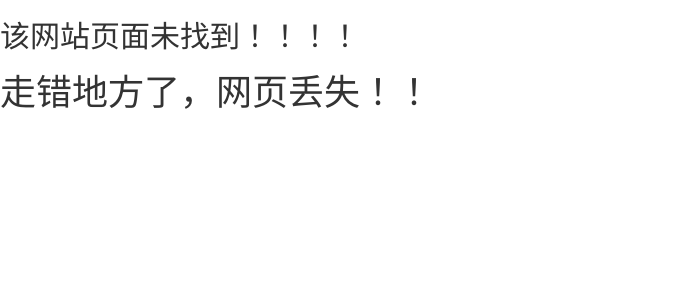
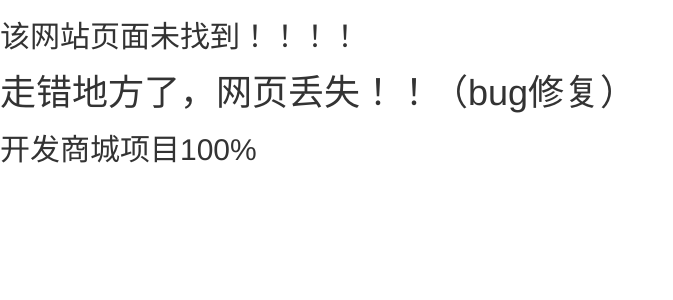
Before and after one commit to tangyongYF/cnlog, a Django app: template templates/not_found.html in a window 1280 px wide. Shown: the top 300 px of the page, without its empty margins (0-673 px from the left). Run offline with Django 3.2, Linux system fonts and the light colour scheme; the template is opened without the code that fills it, so the values that code supplies are empty; some libraries are stand-ins or nearby versions.

Commit message:
商城开发中

```diff
--- a/templates/not_found.html
+++ b/templates/not_found.html
@@ -9,6 +9,7 @@
 </head>
 <body>
 <h2>该网站页面未找到！！！！</h2>
-<h1>走错地方了，网页丢失！！</h1>
+<h1>走错地方了，网页丢失！！（bug修复）</h1>
+<h2>开发商城项目100%</h2>
 </body>
 </html>
```
